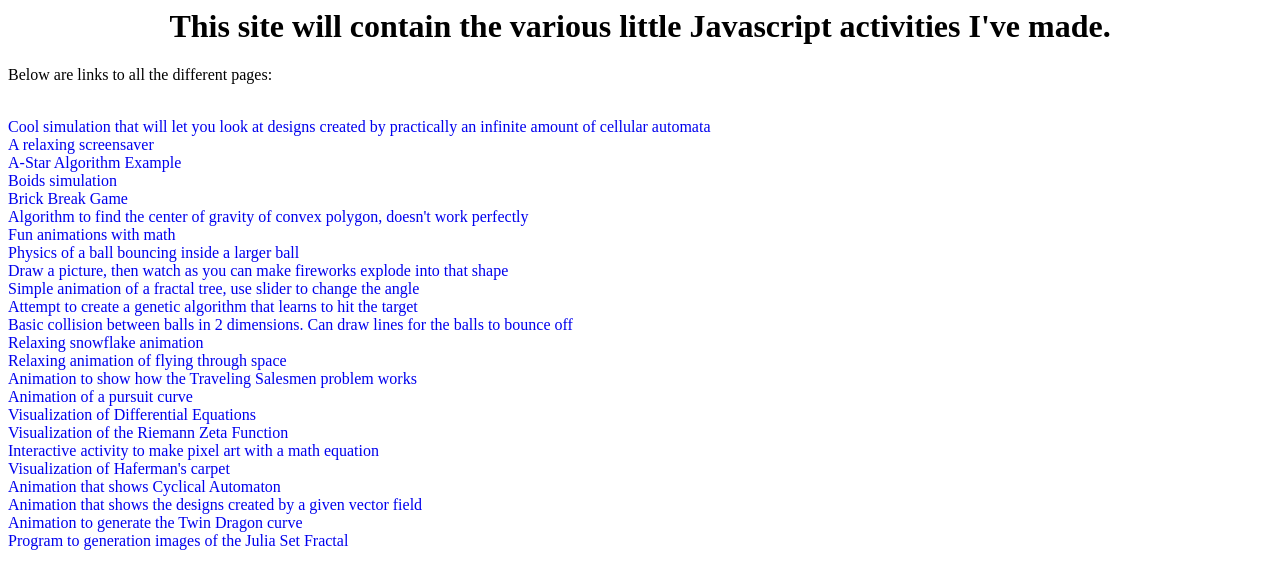
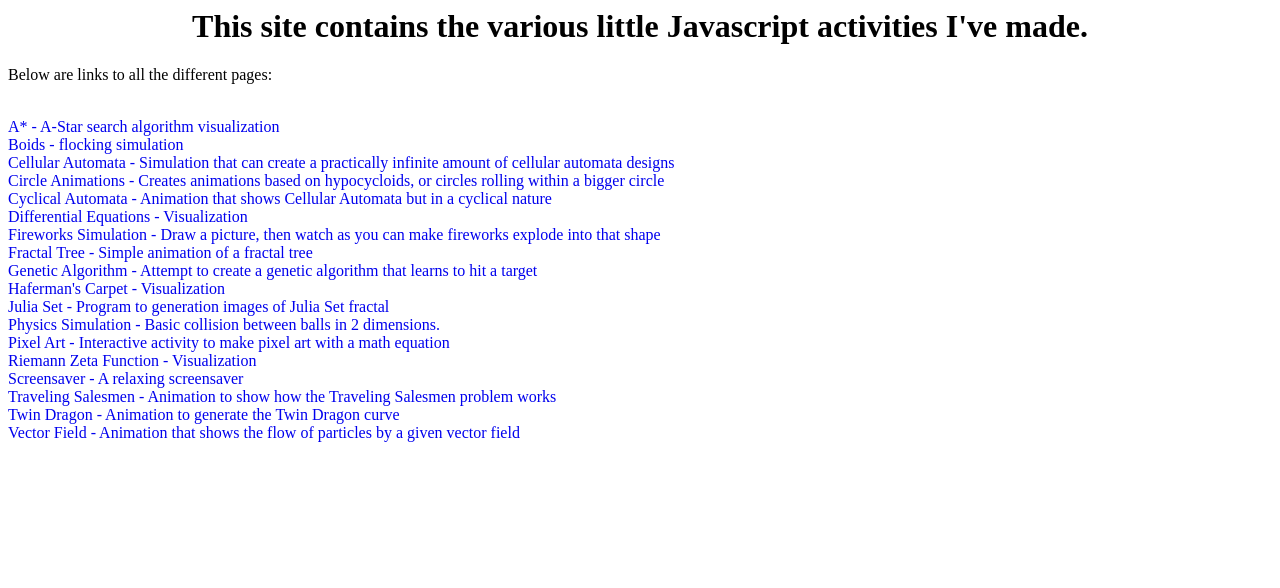
Before and after one commit to calvin-godfrey/calvin-godfrey.github.io, a plain HTML site: page index.html in a window 1280 px wide. Drawn offline with Linux system fonts and the light colour scheme.

Commit message:
Changes to make the directions more clear

```diff
--- a/index.html
+++ b/index.html
@@ -3,32 +3,31 @@
   <link rel="stylesheet" href="style.css">
 </head>
 <body>
-<h1 id="title">This site will contain the various little Javascript activities I've made.</h1>
+<h1 id="title">This site contains the various little Javascript activities I've made.</h1>
 
 <p>Below are links to all the different pages:</p>
 <br>
-<a href="Automata/index.html">Cool simulation that will let you look at designs created by practically an infinite amount of cellular automata</a>
-<a href="Screensaver/index.html">A relaxing screensaver</a>
-<a href="A-Star/index.html">A-Star Algorithm Example</a>
-<a href="Boids/index.html">Boids simulation</a>
-<a href="BrickBreak/index.html">Brick Break Game</a>
-<a href="CenterGravity/index.html">Algorithm to find the center of gravity of convex polygon, doesn't work perfectly</a>
-<a href="circle/index.html">Fun animations with math</a>
-<a href="CircleBounce/index.html">Physics of a ball bouncing inside a larger ball</a>
-<a href="fireworks/index.html">Draw a picture, then watch as you can make fireworks explode into that shape</a>
-<a href="fractaltree/index.html">Simple animation of a fractal tree, use slider to change the angle</a>
-<a href="GenRockets/index.html">Attempt to create a genetic algorithm that learns to hit the target</a>
-<a href="physicssim/index.html">Basic collision between balls in 2 dimensions. Can draw lines for the balls to bounce off</a>
-<a href="snowflakes/index.html">Relaxing snowflake animation</a>
-<a href="starfield/index.html">Relaxing animation of flying through space</a>
-<a href="TravelingSalesmen/index.html">Animation to show how the Traveling Salesmen problem works</a>
-  <a href="Pursuit/index.html">Animation of a pursuit curve</a>
-  <a href="DiffEq/index.html">Visualization of Differential Equations</a>
-  <a href="Riemann/index.html">Visualization of the Riemann Zeta Function</a>
-  <a href="Pixel/index.html">Interactive activity to make pixel art with a math equation</a>
-  <a href="Haferman/index.html">Visualization of Haferman's carpet</a>
-  <a href="CyclicalAutomaton/index.html">Animation that shows Cyclical Automaton</a>
-  <a href="VectorField/index.html">Animation that shows the designs created by a given vector field</a>
-  <a href="TwinDragon/index.html">Animation to generate the Twin Dragon curve</a>
-  <a href="JuliaSet/index.html">Program to generation images of the Julia Set Fractal</a>
+<a href="A-Star/index.html">A* - A-Star search algorithm visualization</a>
+<a href="Boids/index.html">Boids - flocking simulation</a>
+<a href="Automata/index.html">Cellular Automata - Simulation that can create a practically infinite amount of cellular automata designs</a>
+<a href="circle/index.html">Circle Animations - Creates animations based on hypocycloids, or circles rolling within a bigger circle</a>
+<a href="CyclicalAutomaton/index.html">Cyclical Automata - Animation that shows Cellular Automata but in a cyclical nature</a>
+<!--<a href="CenterGravity/index.html">Algorithm to find the center of gravity of convex polygon, doesn't work perfectly</a> !-->
+<!--<a href="CircleBounce/index.html">Physics of a ball bouncing inside a larger ball</a> !-->
+<a href="DiffEq/index.html">Differential Equations - Visualization</a>
+<a href="fireworks/index.html">Fireworks Simulation - Draw a picture, then watch as you can make fireworks explode into that shape</a>
+<a href="fractaltree/index.html">Fractal Tree - Simple animation of a fractal tree</a>
+<a href="GenRockets/index.html">Genetic Algorithm - Attempt to create a genetic algorithm that learns to hit a target</a>
+<a href="Haferman/index.html">Haferman's Carpet - Visualization</a>
+<a href="JuliaSet/index.html">Julia Set - Program to generation images of Julia Set fractal</a>
+<a href="physicssim/index.html">Physics Simulation - Basic collision between balls in 2 dimensions.</a>
+<a href="Pixel/index.html">Pixel Art - Interactive activity to make pixel art with a math equation</a>
+<!--<a href="Pursuit/index.html">Pursuit curve - Animation of a pursuit curve</a> !-->
+<a href="Riemann/index.html">Riemann Zeta Function - Visualization</a>
+<a href="Screensaver/index.html">Screensaver - A relaxing screensaver</a>
+<!--<a href="snowflakes/index.html">Snowflake animation</a> !-->
+<!--<a href="starfield/index.html">Relaxing animation of flying through space</a> !-->
+<a href="TravelingSalesmen/index.html">Traveling Salesmen - Animation to show how the Traveling Salesmen problem works</a>
+<a href="TwinDragon/index.html">Twin Dragon - Animation to generate the Twin Dragon curve</a>
+<a href="VectorField/index.html">Vector Field - Animation that shows the flow of particles by a given vector field</a>
 </body>
--- a/physicssim/script.js
+++ b/physicssim/script.js
@@ -230,12 +230,6 @@ window.onload = function(){
 
   function updateText(){
     document.getElementById("dispRebound").innerHTML = REBOUND;
-    var energy = 0;
-    for(var i=0;i<ballArray.length;i++){
-      energy += ballArray[i].mass * Math.pow(Math.pow(ballArray[i].velocityX, 2)+Math.pow(ballArray[i].velocityY, 2), 0.85);
-      energy += ballArray[i].mass * GRAVITY * (canvas.height - ballArray[i].y);
-    }
-    document.getElementById("energy").innerHTML = Math.round(energy);
   }
 
   var animate = function(){
```
Also changed, not shown: A-Star/script.js (+5 -2 lines), Automata/index.html (+2 -6 lines), Boids/index.html (+1 -0 lines), CyclicalAutomaton/index.html (+2 -2 lines), DiffEq/index.html (+1 -0 lines), TravelingSalesmen/index.html (+2 -0 lines), TwinDragon/index.html (+1 -1 lines), VectorField/index.html (+4 -1 lines), circle/index.html (+13 -4 lines), fractaltree/index.html (+2 -1 lines), physicssim/index.html (+4 -3 lines).
